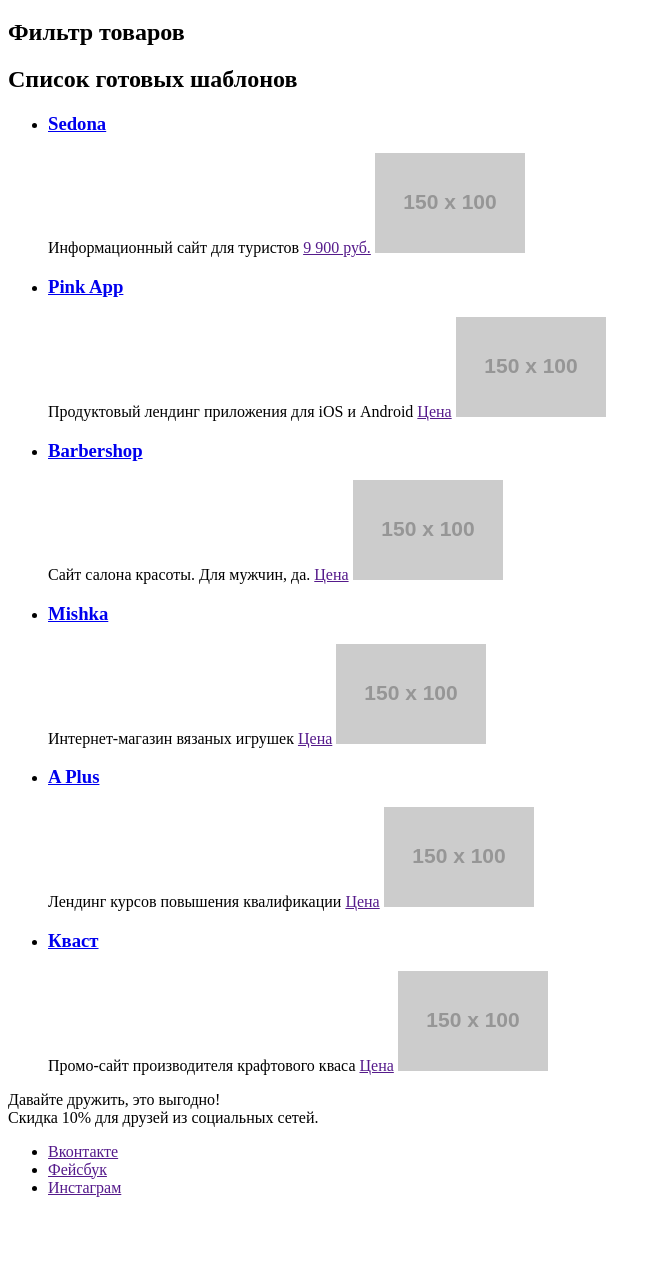
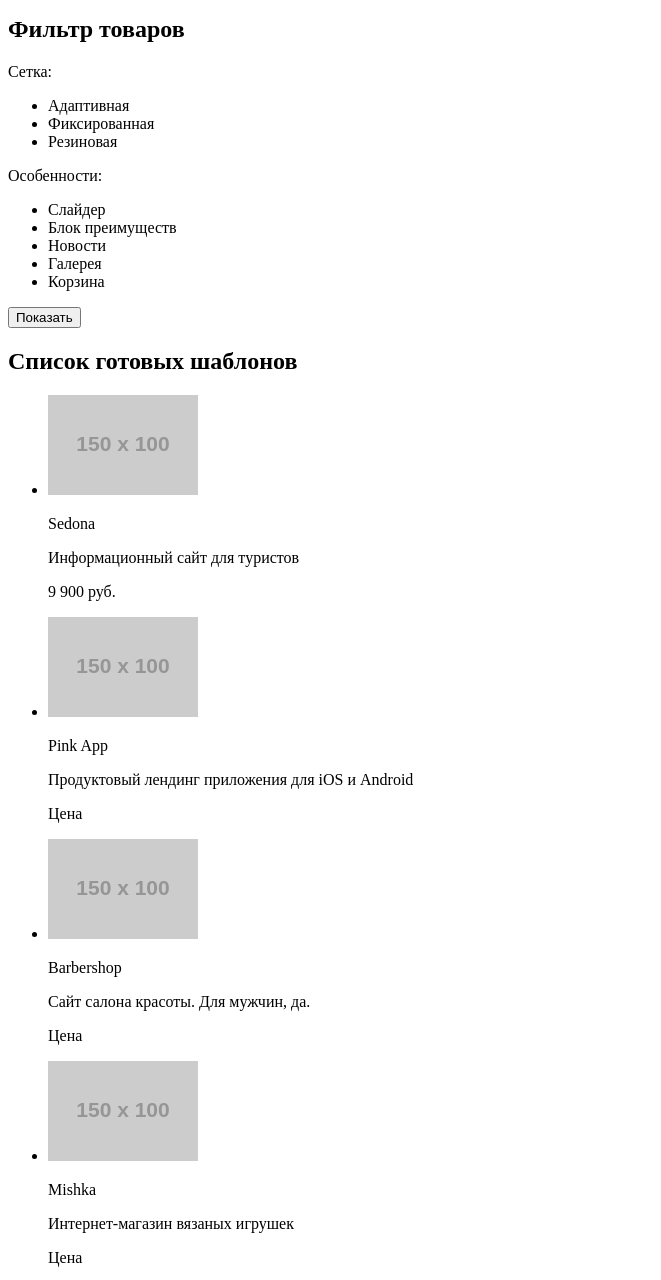
Before and after one commit to juliaklinkova/1146183-nerds-26, a plain HTML site: page catalog.html in a window 1280 px wide. Shown: the part 298-1578 px from the top of the page, without its empty margins (0-661 px from the left). Before the commit the page ends 1511 px from the top, so only its background shows below. Drawn offline with Linux system fonts and the light colour scheme; placeholder pictures from the web are drawn by us.

Commit message:
Исправлены замечания

```diff
--- a/catalog.html
+++ b/catalog.html
@@ -18,7 +18,7 @@
         </ul>
         <ul>
           <li>
-            <button type="button">Корзина</button>
+            <a href="">Корзина</a>
           </li>
         </ul>
       </nav>
@@ -28,85 +28,92 @@
       <section>
         <h2>Фильтр товаров</h2>
         <!-- Форма -->
+        <p>Сетка:</p>
+          <ul>
+              <li>Адаптивная</li>
+              <li>Фиксированная</li>
+              <li>Резиновая</li>
+          </ul>
+        <p>Особенности:</p>
+          <ul>
+              <li>Слайдер</li>
+              <li>Блок преимуществ</li>
+              <li>Новости</li>
+              <li>Галерея</li>
+              <li>Корзина</li>
+          </ul>
+          <button type="button">Показать</button>
       </section>
       <section>
         <h2>Список готовых шаблонов</h2>
             <ul>
               <li>
-              <h3>
-                <a href="#">Sedona</a>
-              </h3>
-              <p>
-              Информационный сайт для туристов
-              <a href="">9 900 руб.</a>
+                <a href="">
                   <img src="https://via.placeholder.com/150x100" alt="Sedona">
-              </p>
+                </a>
+                <p>Sedona</p>
+                <p>Информационный сайт для туристов</p>
+                <p>9 900 руб.</p>
               </li>
+
               <li>
-              <h3>
-                <a href="#">Pink App</a>
-              </h3>
-              <p>
-              Продуктовый лендинг приложения для iOS и Android
-              <a href="">Цена</a>
+                <a href="">
                   <img src="https://via.placeholder.com/150x100" alt="Pink App">
-              </p>
+                </a>
+                <p>Pink App</p>
+                <p>Продуктовый лендинг приложения для iOS и Android</p>
+                <p>Цена</p>
               </li>
+
               <li>
-              <h3>
-                <a href="#">Barbershop</a>
-              </h3>
-              <p>
-              Сайт салона красоты. Для мужчин, да.
-              <a href="">Цена</a>
+                <a href="">
                   <img src="https://via.placeholder.com/150x100" alt="Barbershop">
-              </p>
+                </a>
+                <p>Barbershop</p>
+                <p>Сайт салона красоты. Для мужчин, да.</p>
+                <p>Цена</p>
               </li>
+
               <li>
-              <h3>
-                <a href="#">Mishka</a>
-              </h3>
-              <p>
-              Интернет-магазин вязаных игрушек
-              <a href="">Цена</a>
+                <a href="">
                   <img src="https://via.placeholder.com/150x100" alt="Mishka">
-              </p>
+                </a>
+                <p>Mishka</p>
+                <p>Интернет-магазин вязаных игрушек</p>
+                <p>Цена</p>
               </li>
+
+
               <li>
-              <h3>
-                <a href="#">A Plus</a>
-              </h3>
-              <p>
-              Лендинг курсов повышения квалификации
-              <a href="">Цена</a>
+                <a href="">
                   <img src="https://via.placeholder.com/150x100" alt="A Plus">
-              </p>
+                </a>
+                <p>A Plus</p>
+                <p>Лендинг курсов повышения квалификации</p>
+                <p>Цена</p>
               </li>
+
+
               <li>
-              <h3>
-                <a href="#">Кваст</a>
-              </h3>
-              <p>
-              Промо-сайт производителя крафтового кваса
-              <a href="">Цена</a>
+                <a href="">
                   <img src="https://via.placeholder.com/150x100" alt="Кваст">
-              </p>
+                </a>
+                <p>Кваст</p>
+                <p>Промо-сайт производителя крафтового кваса</p>
+                <p>Цена</p>
               </li>
+
           </ul>
       </section>
     </main>
     <footer>
-      <div>
-        <p>
-          Давайте дружить, это выгодно!<br>
-          <span>Скидка 10% для друзей из социальных сетей.</span>
-        </p>
+      <p>Давайте дружить, это выгодно!</p>
+      <p>Скидка 10% для друзей из социальных сетей.</p>
       <ul>
         <li><a href="">Вконтакте</a></li>
         <li><a href="">Фейсбук</a></li>
         <li><a href="">Инстаграм</a></li>
       </ul>
-      </div>
     </footer>
   </body>
 </html>
```
Also changed, not shown: index.html (+4 -8 lines). Lines whose indentation alone changed are shown as unchanged.
